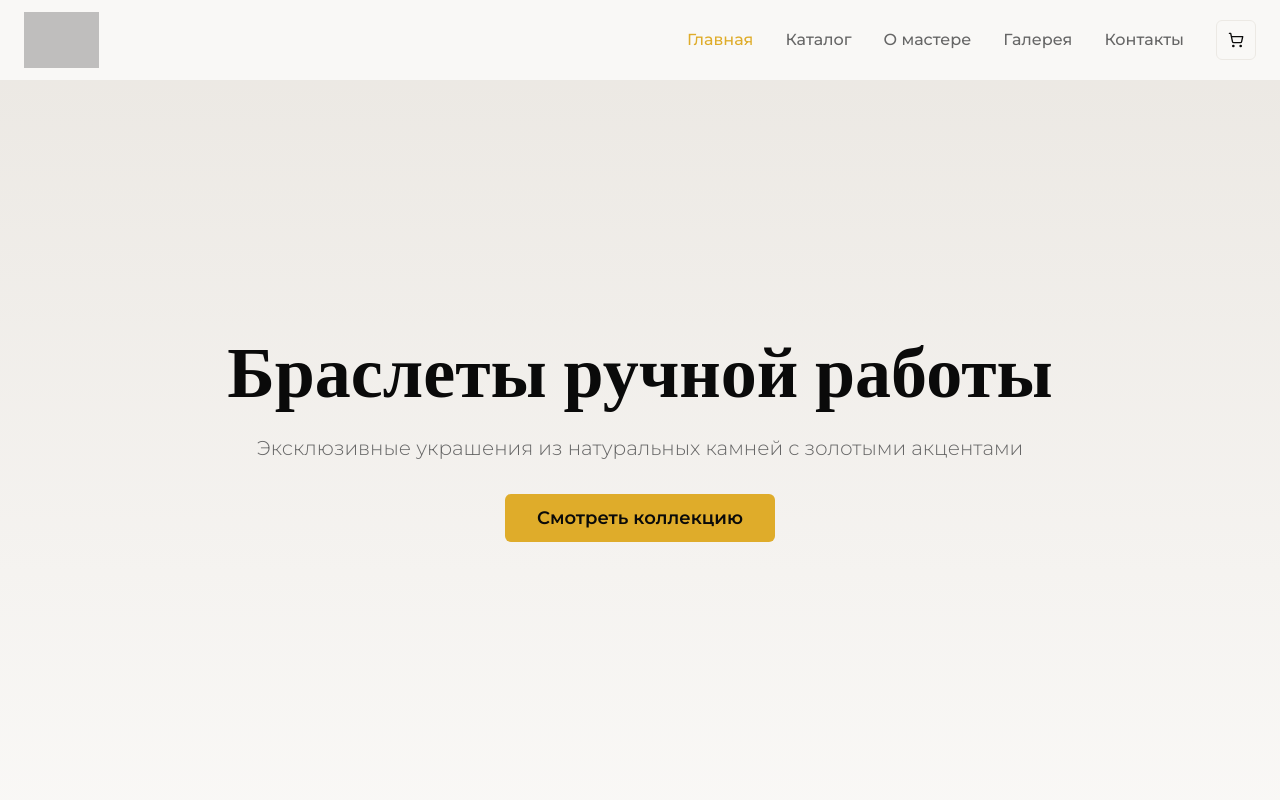
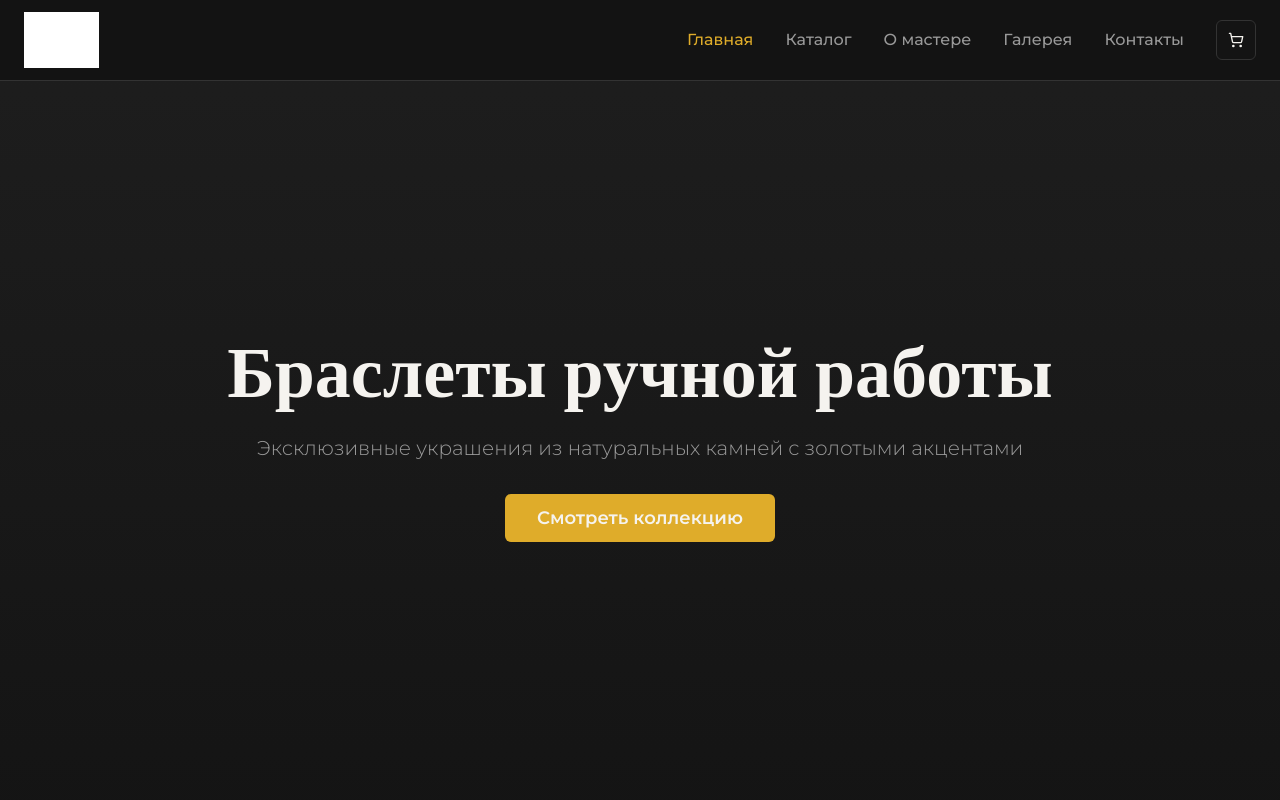
Before and after one commit to pr-poehali-dev/handmade-stone-bracelets, a React (Vite) app: page / in a window 1280 px wide. Shown: the top 800 px of the page. Built offline with nearby package versions, Linux system fonts and the light colour scheme; grey boxes are pictures that could not be loaded.

Commit message:
Элитный темный дизайн фона

```diff
--- a/src/index.css
+++ b/src/index.css
@@ -6,32 +6,32 @@
 
 @layer base {
   :root {
-    --background: 36 22% 97%;
-    --foreground: 0 0% 4%;
+    --background: 0 0% 8%;
+    --foreground: 36 22% 95%;
 
-    --card: 0 0% 100%;
-    --card-foreground: 0 0% 4%;
+    --card: 0 0% 12%;
+    --card-foreground: 36 22% 95%;
 
-    --popover: 0 0% 100%;
-    --popover-foreground: 0 0% 4%;
+    --popover: 0 0% 10%;
+    --popover-foreground: 36 22% 95%;
 
-    --primary: 0 0% 4%;
-    --primary-foreground: 36 22% 97%;
+    --primary: 36 22% 95%;
+    --primary-foreground: 0 0% 8%;
 
-    --secondary: 36 18% 91%;
-    --secondary-foreground: 0 0% 4%;
+    --secondary: 0 0% 15%;
+    --secondary-foreground: 36 22% 95%;
 
-    --muted: 36 18% 91%;
-    --muted-foreground: 0 0% 40%;
+    --muted: 0 0% 20%;
+    --muted-foreground: 0 0% 60%;
 
     --accent: 43 74% 52%;
-    --accent-foreground: 0 0% 4%;
+    --accent-foreground: 0 0% 10%;
 
     --destructive: 0 84.2% 60.2%;
-    --destructive-foreground: 36 22% 97%;
+    --destructive-foreground: 36 22% 95%;
 
-    --border: 36 18% 91%;
-    --input: 36 18% 91%;
+    --border: 0 0% 20%;
+    --input: 0 0% 20%;
     --ring: 43 74% 52%;
 
     --radius: 0.5rem;
--- a/src/pages/Index.tsx
+++ b/src/pages/Index.tsx
@@ -145,13 +145,8 @@ const Index = () => {
           <img
             src="https://cdn.poehali.dev/files/ee29e6e1-d342-4bcb-82bd-cd7a271f5d5d.jpeg"
             alt="BRIOL'Ka Logo"
-            className="h-12 sm:h-14 w-auto object-contain cursor-pointer animate-fade-in"
+            className="h-12 sm:h-14 w-auto object-contain cursor-pointer animate-fade-in brightness-0 invert"
             onClick={() => setActiveSection('home')}
-            style={{
-              mixBlendMode: 'multiply',
-              filter: 'brightness(1.2) contrast(1.1)',
-              backgroundColor: 'transparent'
-            }}
           />
           <div className="hidden md:flex items-center gap-8">
             {['home', 'catalog', 'about', 'gallery', 'contacts'].map((section) => (
@@ -355,11 +350,7 @@ const Index = () => {
                     <img
                       src="https://cdn.poehali.dev/files/ee29e6e1-d342-4bcb-82bd-cd7a271f5d5d.jpeg"
                       alt="BRIOL'Ka Logo"
-                      className="h-12 w-auto object-contain mix-blend-darken dark:mix-blend-lighten"
-                      style={{
-                        filter: 'drop-shadow(0 0 0px transparent)',
-                        backgroundColor: 'transparent'
-                      }}
+                      className="h-12 w-auto object-contain brightness-0 invert"
                     />
                   </SheetTitle>
                 </SheetHeader>
@@ -394,7 +385,7 @@ const Index = () => {
       <main className="pt-20">
         {activeSection === 'home' && (
           <div className="animate-fade-in">
-            <section className="relative min-h-[70vh] sm:h-[90vh] flex items-center justify-center bg-gradient-to-b from-secondary to-background">
+            <section className="relative min-h-[70vh] sm:h-[90vh] flex items-center justify-center bg-gradient-to-b from-secondary/50 to-background">
               <div className="text-center max-w-4xl px-4 sm:px-6 py-12">
                 <h2 className="font-serif text-4xl sm:text-5xl md:text-7xl font-bold text-primary mb-4 sm:mb-6 animate-scale-in">
                   Браслеты ручной работы
@@ -648,11 +639,7 @@ const Index = () => {
           <img
             src="https://cdn.poehali.dev/files/ee29e6e1-d342-4bcb-82bd-cd7a271f5d5d.jpeg"
             alt="BRIOL'Ka Logo"
-            className="h-12 sm:h-16 w-auto object-contain mx-auto mb-4 brightness-0 invert"
-            style={{
-              filter: 'brightness(0) invert(1) drop-shadow(0 0 0px transparent)',
-              backgroundColor: 'transparent'
-            }}
+            className="h-12 sm:h-16 w-auto object-contain mx-auto mb-4"
           />
           <p className="text-primary-foreground/80 mb-6">Браслеты ручной работы из натуральных камней</p>
           <div className="flex justify-center gap-6">
```
